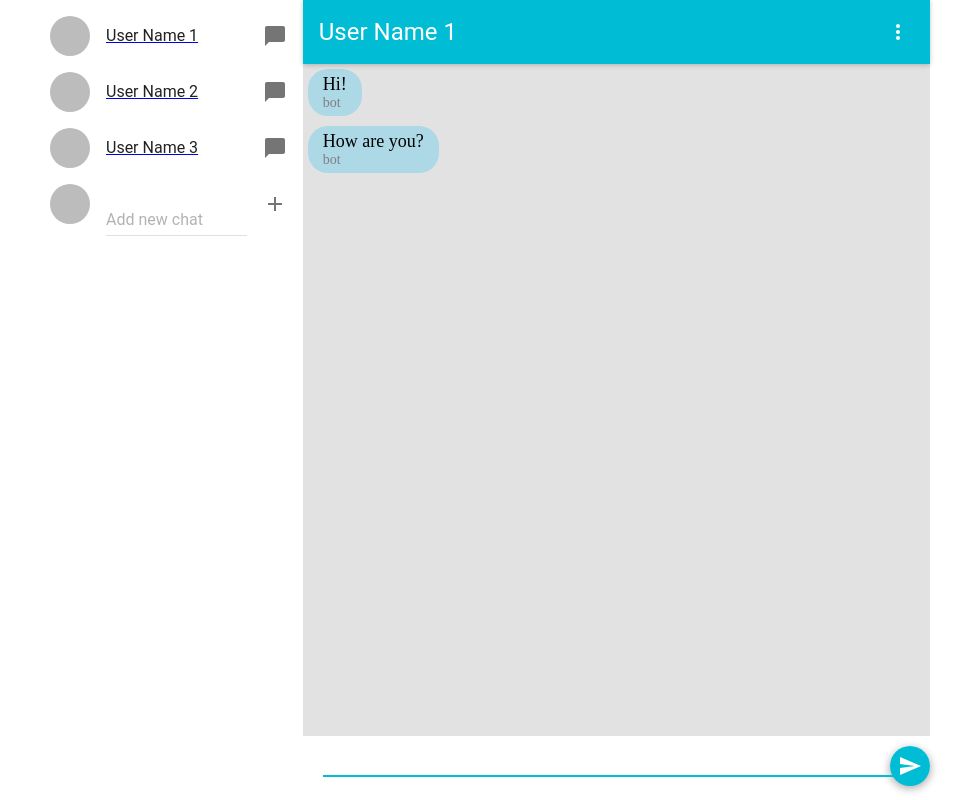
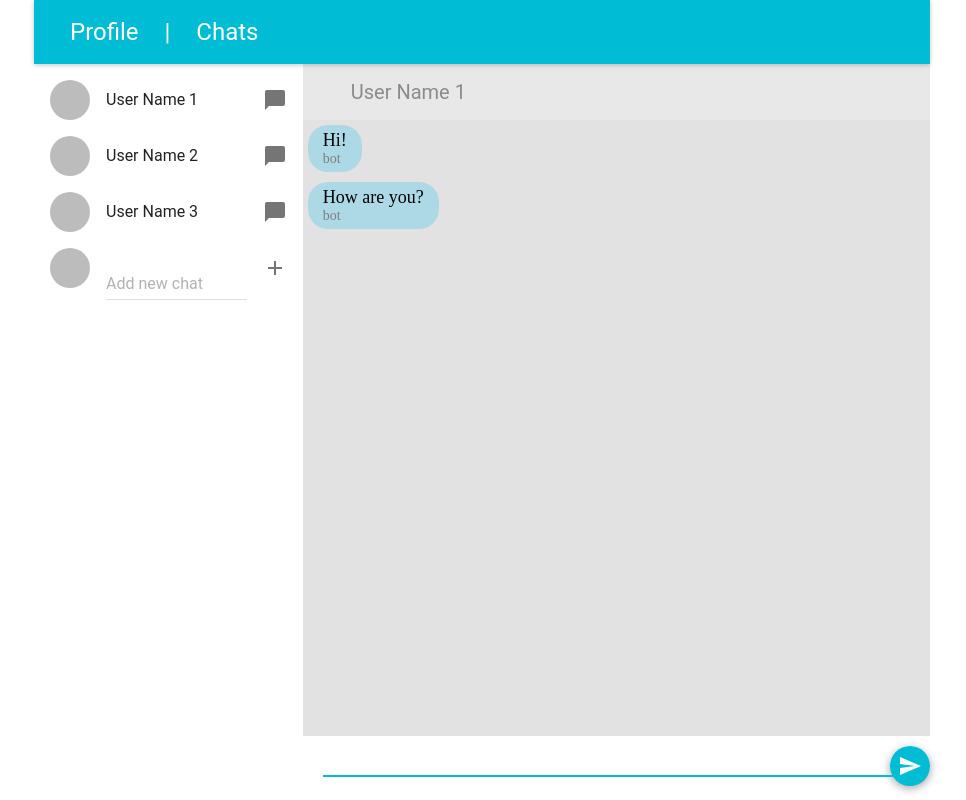
Before and after one commit to vlad4400/messenger, a React app: page / in a window 1280 px wide. Shown: the whole page, without its empty margins (158-1124 px from the left). Built offline with nearby package versions, Linux system fonts and the light colour scheme.

Commit message:
added 'profile'

```diff
--- a/src/components/ChatList.jsx
+++ b/src/components/ChatList.jsx
@@ -1,6 +1,6 @@
 import React from 'react';
 import PropTypes from 'prop-types';
-import { Link, Redirect } from 'react-router-dom';
+import { Link } from 'react-router-dom';
 import {List, ListItem} from 'material-ui/List';
 import CommunicationChatBubble from 'material-ui/svg-icons/communication/chat-bubble';
 import Avatar from 'material-ui/Avatar';
--- a/src/components/Header.jsx
+++ b/src/components/Header.jsx
@@ -1,25 +1,28 @@
 import React from 'react';
-import PropTypes from 'prop-types';
+import { Link } from 'react-router-dom';
+
 import AppBar from 'material-ui/AppBar';
-import MoreVertIcon from 'material-ui/svg-icons/navigation/more-vert';
-import IconButton from 'material-ui/IconButton';
+// import IconButton from 'material-ui/IconButton';
+// import NavigationExpandMore from 'material-ui/svg-icons/navigation/menu';
 
 export default class Header extends React.Component {
-    static propTypes = {
-        userName: PropTypes.string
-    };
-
-    static defaultProps = {
-        chatId: 1,
-    };
-
     render() {
         return (
             <AppBar
-                title={ this.props.userName }
                 className={ this.props.className }
-                iconElementRight={ <IconButton><MoreVertIcon /></IconButton>}
+                title={
+                    <>
+                        <Link to={`/profile/`}>
+                            <span className="header-profile">Profile</span>
+                        </Link>
+                        <span> | </span>
+                        <Link to={`/chat/`}>
+                            <span className="header-chats">Chats</span>
+                        </Link>
+                    </>
+                }
                 iconElementLeft={<></>}
+                // iconElementLeft={<IconButton><NavigationExpandMore /></IconButton>}
             />
         )
     }
--- /dev/null
+++ b/src/components/HeaderInfo.jsx
@@ -0,0 +1,24 @@
+import React from 'react';
+import PropTypes from 'prop-types';
+
+import FontIcon from 'material-ui/FontIcon';
+import {Toolbar, ToolbarGroup, ToolbarTitle} from 'material-ui/Toolbar';
+
+export default class HeaderInfo extends React.Component {
+    static propTypes = {
+        classNmae: PropTypes.string.isRequired,
+        userName: PropTypes.string.isRequired
+    };
+
+    render() {
+        return (
+            <Toolbar
+                className={this.props.className }>
+                <ToolbarGroup>
+                    <FontIcon className="muidocs-icon-custom-sort" />
+                    <ToolbarTitle text={this.props.userName} />
+                </ToolbarGroup>
+            </Toolbar>
+        )
+    }
+}
--- a/src/components/Layout.jsx
+++ b/src/components/Layout.jsx
@@ -1,8 +1,9 @@
 import React from 'react';
 import PropTypes from 'prop-types';
 import { Redirect } from 'react-router-dom';
+import Header from './Header.jsx';
 import ChatList from './ChatList.jsx';
-import Header from './Header.jsx';
+import HeaderInfo from './HeaderInfo.jsx';
 import MessageField from './MessageField.jsx';
 import { TextField, FloatingActionButton } from 'material-ui';
 import SendIcon from 'material-ui/svg-icons/content/send';
@@ -108,13 +109,19 @@ export default class Layout extends React.Component {
         }
         return (
             <div className="layout">
+                <Header
+                    className="grid-header"
+                />
                 <ChatList
                     chats={ this.state.chats }
                     userName={ this.state.chats[this.props.chatId].userName }
                     className="grid-chatlist"
                     addChat={ this.addChat }
                 />
-                <Header userName={ this.state.chats[this.props.chatId].userName } className="grid-header"/>
+                <HeaderInfo
+                    className='grid-headerinfo'
+                    userName={ this.state.chats[this.props.chatId].userName }
+                />
                 <MessageField
                     className="grid-messagefield"
                     messages={ this.state.messages }
--- /dev/null
+++ b/src/components/Profile.jsx
@@ -0,0 +1,42 @@
+import React from 'react';
+import PropTypes from 'prop-types';
+import Header from './Header.jsx';
+
+import {Card, CardHeader, CardMedia, CardTitle, CardText} from 'material-ui/Card';
+
+
+export default class Profile extends React.Component {
+    static propTypes = {
+        userId: PropTypes.number
+    }
+
+    render() {
+        return (
+            <div className="layout profile">
+                <Header
+                    className="grid-header"
+                />
+                <Card className="grid-card">
+                    <CardHeader
+                    title="My Name"
+                    subtitle="Status"
+                    avatar="#"
+                    />
+                    <CardMedia
+                    overlay={<CardTitle title="Name photo" subtitle="more info about photo" />}
+                    >
+                    <img height="200px" src="#" alt="" />
+                    </CardMedia>
+                    <CardTitle title="About me" />
+                    <CardText>
+                    Lorem ipsum dolor sit amet, consectetur adipiscing elit.
+                    Donec mattis pretium massa. Aliquam erat volutpat. Nulla facilisi.
+                    Donec vulputate interdum sollicitudin. Nunc lacinia auctor quam sed pellentesque.
+                    Aliquam dui mauris, mattis quis lacus id, pellentesque lobortis odio.
+                    </CardText>
+                </Card>
+            </div>
+
+        )
+    }
+}
--- a/src/components/Router.jsx
+++ b/src/components/Router.jsx
@@ -1,6 +1,7 @@
 import React from 'react';
 import { Switch, Route } from 'react-router-dom';
 import Layout from './Layout.jsx'
+import Profile from './Profile.jsx';
 
 export default class Router extends React.Component {
     render() {
@@ -9,7 +10,12 @@ export default class Router extends React.Component {
                 <Route exact path='/' component={ Layout } />
                 <Route exact path='/chat/' component={ Layout } />
                 <Route exact path='/chat/:chatId/' render={ obj =>
-                    <Layout chatId={ Number(obj.match.params.chatId) } /> } />
+                    <Layout chatId={ Number(obj.match.params.chatId) } />
+                }/>
+                <Route exact path='/profile/' component={ Profile } />
+                <Route exact path='/profile/:chatId/' render={ obj =>
+                    <Profile userId={ Number(obj.match.params.chatId) }/>
+                }/>
             </Switch>
         )
     }
--- a/src/styles/styles.css
+++ b/src/styles/styles.css
@@ -1,3 +1,12 @@
+a {
+    text-decoration: none;
+    color: #fff;
+}
+
+a:hover {
+    color: #eee;
+}
+
 .message-field {
     display: flex;
     flex-direction: column;
@@ -7,29 +16,53 @@
     overflow-y: scroll;
 }
 
+.grid-header {
+    grid-area: grid-header;
+}
+.grid-chatlist {
+    grid-area: grid-chatlist;
+}
+.grid-headerinfo {
+    grid-area: grid-headerinfo;
+}
+.grid-messagefield {
+    grid-area: grid-messagefield;
+}
+.grid-textfield {
+    grid-area: grid-textfield;
+}
+
 .layout {
     height: 100%;
     width: 70%;
     margin: auto;
     display: grid;
+
+    grid-template-areas:
+    "grid-header grid-header"
+    "grid-chatlist grid-headerinfo"
+    "grid-chatlist grid-messagefield"
+    "grid-chatlist grid-textfield";
+
     grid-template-columns: 30% 70%;
-    grid-template-rows: 64px auto 64px;
+    grid-template-rows: 64px 56px auto 64px;
 }
 
-.grid-chatlist {
-    grid-area: 1 / 1 / 4 / 2;
+.header-profile,
+.header-chats {
+    margin: 0 20px;
 }
 
-.grid-header {
-    grid-area: 1 / 2 / 2 / 3;
+.grid-card {
+    grid-area: grid-card;
 }
 
-.grid-messagefield {
-    grid-area: 2 / 2 / 3 / 3;
-}
-
-.grid-textfield {
-    grid-area: 3 / 2 / 4 / 3;
+.profile {
+    grid-template-areas:
+    "grid-header grid-header"
+    "grid-card grid-card"
+    "grid-card grid-card"
+    "grid-card grid-card";
 }
 
 .message {
```
